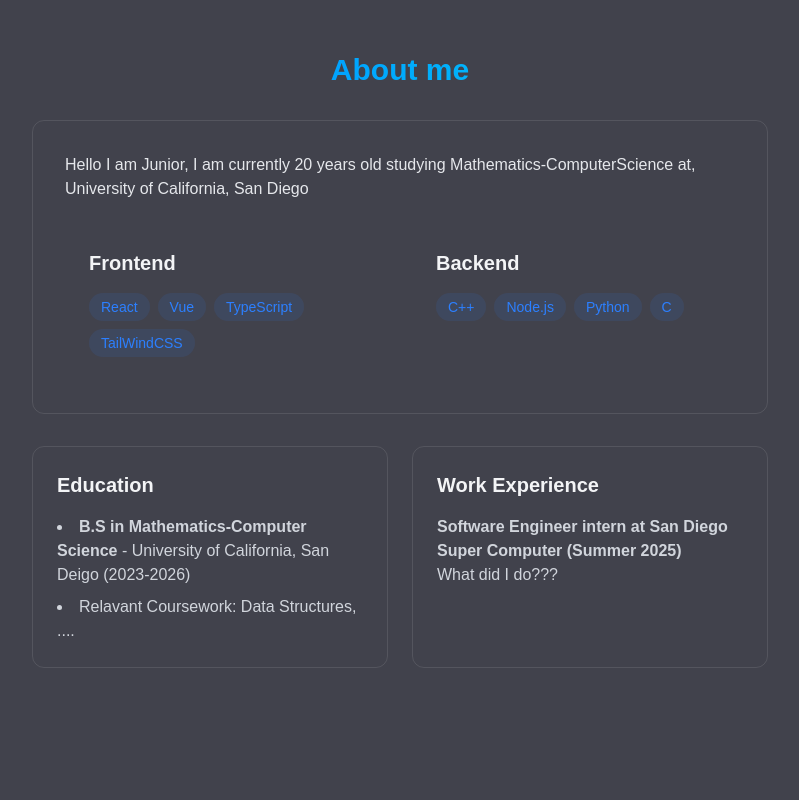
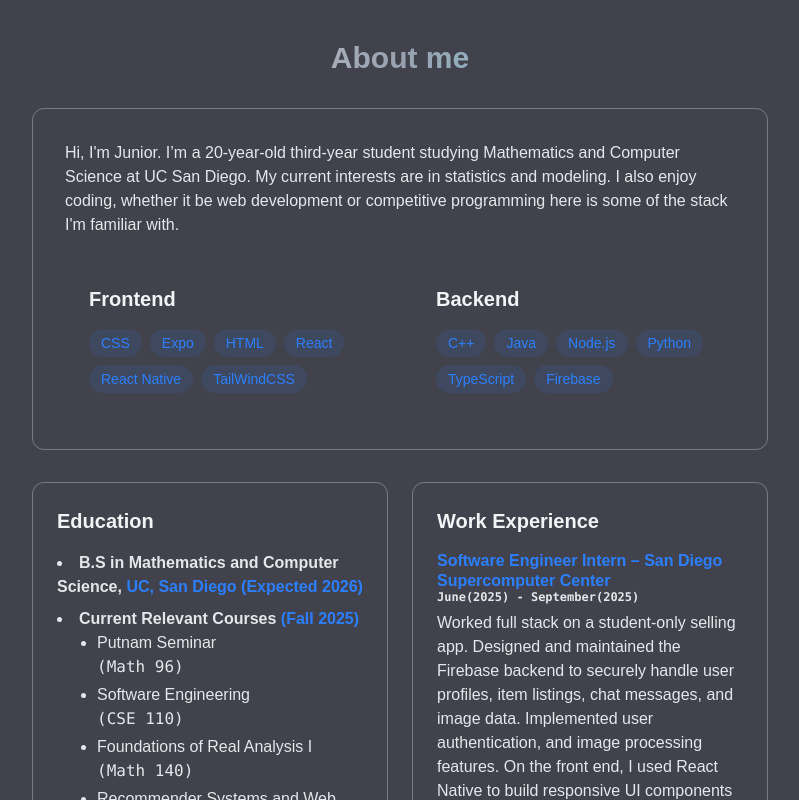
Before and after one commit to Fabri5io/Portfolio, a React (Vite) app: page / in a window 1280 px wide. Shown: the part 840-1640 px from the top of the page, without its empty margins (240-1039 px from the left). Built offline with nearby package versions, Linux system fonts and the light colour scheme.

Commit message:
about page is mostly done

```diff
--- a/src/components/sections/About.jsx
+++ b/src/components/sections/About.jsx
@@ -4,17 +4,21 @@ export const About = () => {
 
     const frontendSkills =
         [
+            "CSS",
+            "Expo",
+            "HTML",
             "React",
-            "Vue",
-            "TypeScript",
-            "TailWindCSS"
+            "React Native",
+            "TailWindCSS",
         ]
     const backendSkills =
         [
             "C++",
+            "Java",
             "Node.js",
             "Python",
-            "C"
+            "TypeScript",
+            "Firebase"
         ]
     return (
         <section
@@ -23,14 +27,18 @@ export const About = () => {
         >
             <RevealOnScroll>
                 <div className="max-w-3xl mx-auto px-4">
-                    <h2 className="text-3xl font-bold mb-8 bg-gradient-to-r from-blue-500 to-cyan-400 bg-clip-text text-transparent text-center">
+                    <h2 className="text-3xl font-bold mb-8 bg-gradient-to-r from-gray-200 via-gray-400 to-cyan-300
+                                    bg-clip-text text-transparent text-center">
                         {" "}
                         About me
                     </h2>
-                    <div className="glass rounded-xl p-8 border-white/10 border hover:-translate-y-1 transition-all">
+                    <div className="glass rounded-xl p-8 border-white/30 border hover:-translate-y-1 transition-all">
                         <p className="text-gray-200 mb-6">
-                            Hello I am Junior, I am currently 20 years old studying Mathematics-ComputerScience at, University of California, San Diego
-
+                            Hi, I'm Junior. I’m a 20-year-old third-year student
+                            studying Mathematics and Computer Science at UC San Diego.
+                            My current interests are in statistics and modeling.
+                            I also enjoy coding, whether it be web development or competitive programming
+                            here is some of the stack I'm familiar with.
                         </p>
                         <div className="grid grid-cols-1 md:grid-cols-2 gap-6">
                             <div className="rounded-xl p-6 hover:-translate-y-1 transition-all">
@@ -73,29 +81,53 @@ export const About = () => {
                     </div>
 
                     <dvi className="grid grid-cols-1 md:grid-cols-2 gap-6 mt-8">
-                        <div className="p-6 rounded-xl border-white/10 border hover:-translate-y-1 transition-all">
+                        <div className="p-6 rounded-xl border-white/30 border hover:-translate-y-1 transition-all">
                             <h3 className="text-xl font-bold mb-4">
                                 Education
                             </h3>
-                            <ul className="list-disc list-inside text-gray-300 space-y-2">
+                            <ul className="list-disc list-inside text-gray-200 space-y-2">
                                 <li>
-                                    <strong> B.S in Mathematics-Computer Science </strong> - University of California, San Deigo (2023-2026)
+                                    <strong> B.S in Mathematics and Computer Science,</strong> <span className="text-blue-500 font-semibold">UC, San Diego (Expected 2026)</span>
                                 </li>
                                 <li>
-                                    Relavant Coursework: Data Structures, ....
+                                    <strong>Current Relevant Courses<span className="text-blue-500"> (Fall 2025)</span> </strong>
+                                    <ul className="ml-10 list-disc space-y-1">
+                                        <li>
+                                            Putnam Seminar<br />
+                                            <span className="font-mono">(Math 96)</span>
+                                        </li>
+                                        <li>
+                                            Software Engineering<br />
+                                            <span className="font-mono">(CSE 110)</span>
+                                        </li>
+                                        <li>
+                                            Foundations of Real Analysis I<br />
+                                            <span className="font-mono">(Math 140)</span>
+                                        </li>
+                                        <li>
+                                            Recommender Systems and Web Mining<br />
+                                            <span className="font-mono">(CSE 158)</span>
+                                        </li>
+                                    </ul>
                                 </li>
                             </ul>
                         </div>
 
-                        <div className="p-6 rounded-xl border-white/10 border hover:-translate-y-1 transition-all">
+                        <div className="p-6 rounded-xl border-white/30 border hover:-translate-y-1 transition-all">
                             <h3 className="text-xl font-bold mb-4">
                                 Work Experience
                             </h3>
-                            <div className="space-y-4 text-gray-300 ">
+                            <div className="space-y-3 text-gray-200 ">
                                 <div>
-                                    <h4 className="font-semibold"> Software Engineer intern at San Diego Super Computer (Summer 2025)</h4>
+                                    <h4 className="font-semibold text-blue-500 leading-tight">Software Engineer Intern – San Diego Supercomputer Center
+                                       <span className="block font-mono text-gray-200 text-xs -mt-0.5">  June(2025) - September(2025)</span>
+                                        </h4>
                                     {" "}
-                                    <p> What did I do???</p>
+                                    <p className="mt-1.5"> Worked full stack on a student-only selling app.
+                                        Designed and maintained the Firebase backend to securely handle user profiles, item listings,
+                                        chat messages, and image data.
+                                        Implemented user authentication, and image processing features. On the front end,
+                                        I used React Native to build responsive UI components and screens for listings, profiles, and chat. </p>
                                 </div>
                             </div>
                         </div>
```
